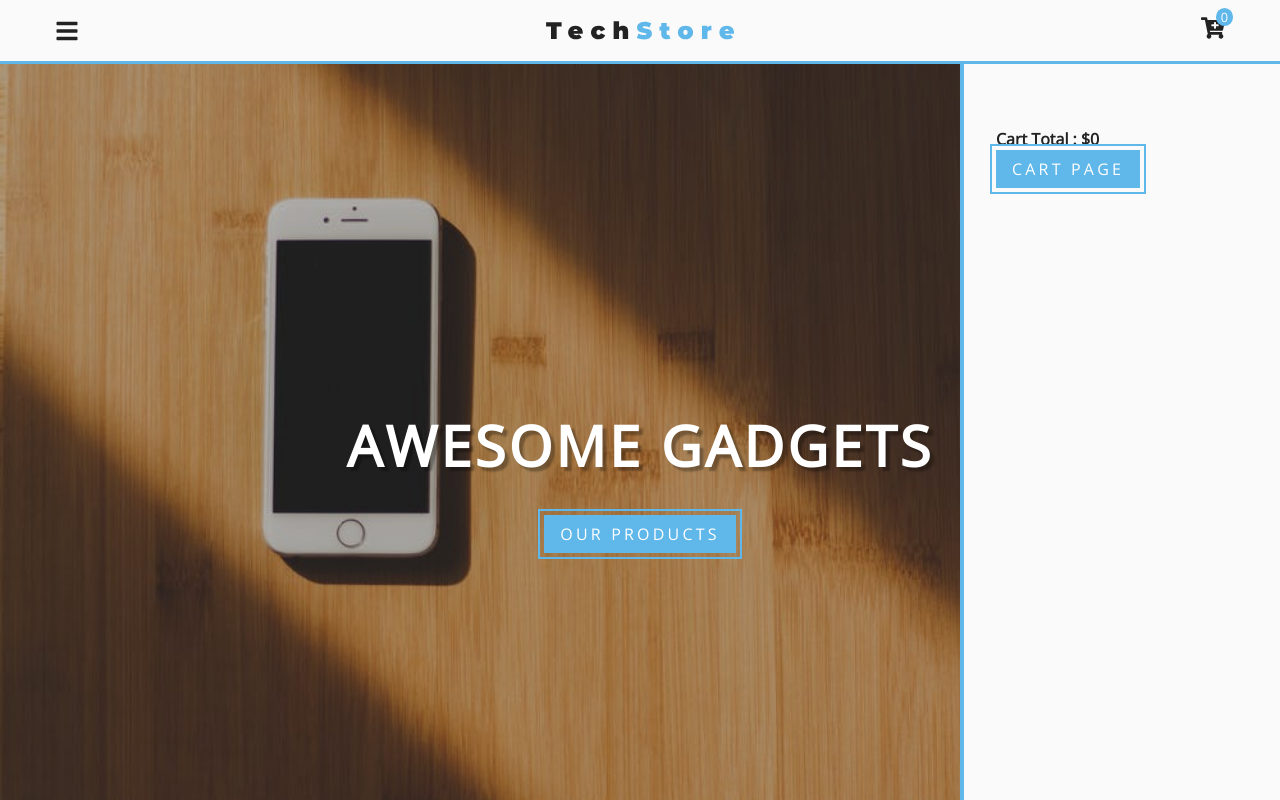
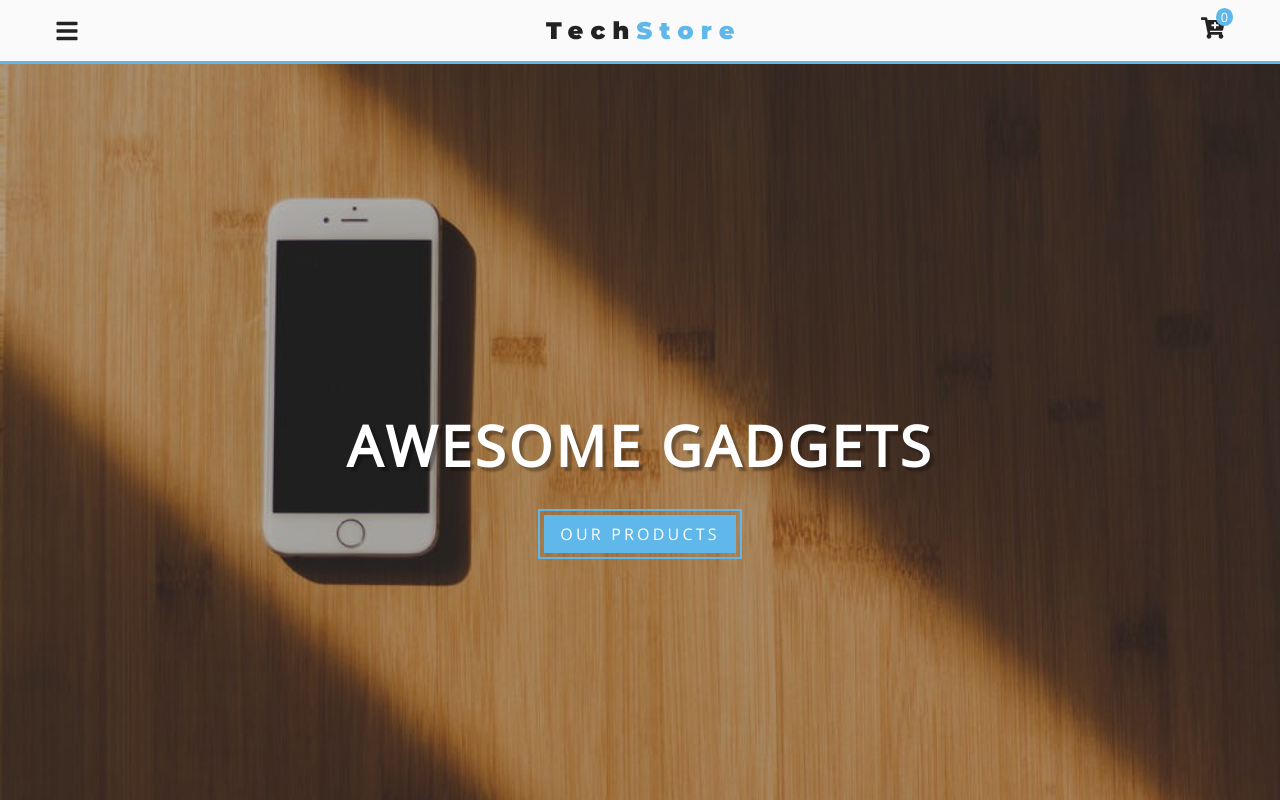
Before and after one commit to amirhosseinNouri/tech-store, a React (Create React App) app: page / in a window 1280 px wide. Shown: the top 800 px of the page. Built offline with nearby package versions, Linux system fonts and the light colour scheme.

Commit message:
SideCart component completed

```diff
--- a/src/components/SideCart.js
+++ b/src/components/SideCart.js
@@ -15,23 +15,25 @@ export default function SideCart() {
         {cartItems.map((item) => {
           return (
             <li key={item.id}>
-              <img src={item.image} alt="" />
-              <h6>{item.title}</h6>
-              <h6>Amount : {item.count}</h6>
+              <img src={item.image} alt={item.title} />
+              <h6 className="title">{item.title}</h6>
+              <h6 className="amount">Amount : {item.count}</h6>
             </li>
           );
         })}
       </ul>
-      <h4>Cart Total : ${cartTotal}</h4>
-      <Link to="/cart" className="btn">
-        Cart Page
-      </Link>
+      <h4 className="total">Cart Total : ${cartTotal}</h4>
+      <div className="botton-container">
+        <Link to="/cart" className="btn">
+          Cart Page
+        </Link>
+      </div>
     </Wrapper>
   );
 }
 
 const Wrapper = styled.div`
-  padding: 4rem 2rem;
+  padding: 2rem 1.5rem 6rem 1.5rem;
   position: fixed;
   top: 64px;
   right: 0;
@@ -48,4 +50,38 @@ const Wrapper = styled.div`
   }
 
   overflow: scroll;
+
+  ul {
+    list-style-type: none;
+  }
+
+  li {
+    margin-bottom: 1.3rem;
+
+    img {
+      display: block;
+      width: 35px;
+    }
+    h6 {
+      margin-top: 0.5rem;
+    }
+    .amount {
+      font-size: 0.9rem;
+      letter-spacing: 1px;
+    }
+  }
+  .title {
+    font-size : 0.8rem;
+    letter-spacing : 1px;
+    text-transform : capitalize;
+  }
+  .total {
+    color: var(--primaryColor-2);
+    margin-bottom: 2rem;
+  }
+
+
+  .botton-container {
+    text-align: center;
+  }
 `;
--- a/src/reducers/ProductReducer.js
+++ b/src/reducers/ProductReducer.js
@@ -7,7 +7,7 @@ const initialState = {
   cartSubTotal: 0,
   cartTax: 0,
   cartTotal: 0,
-  cartOpen: true,
+  cartOpen: false,
   cartIndex: 0,
   cartItems: [],
 };
```
Also changed, not shown: 1 other file (tests, documents, lock files or other folders).
